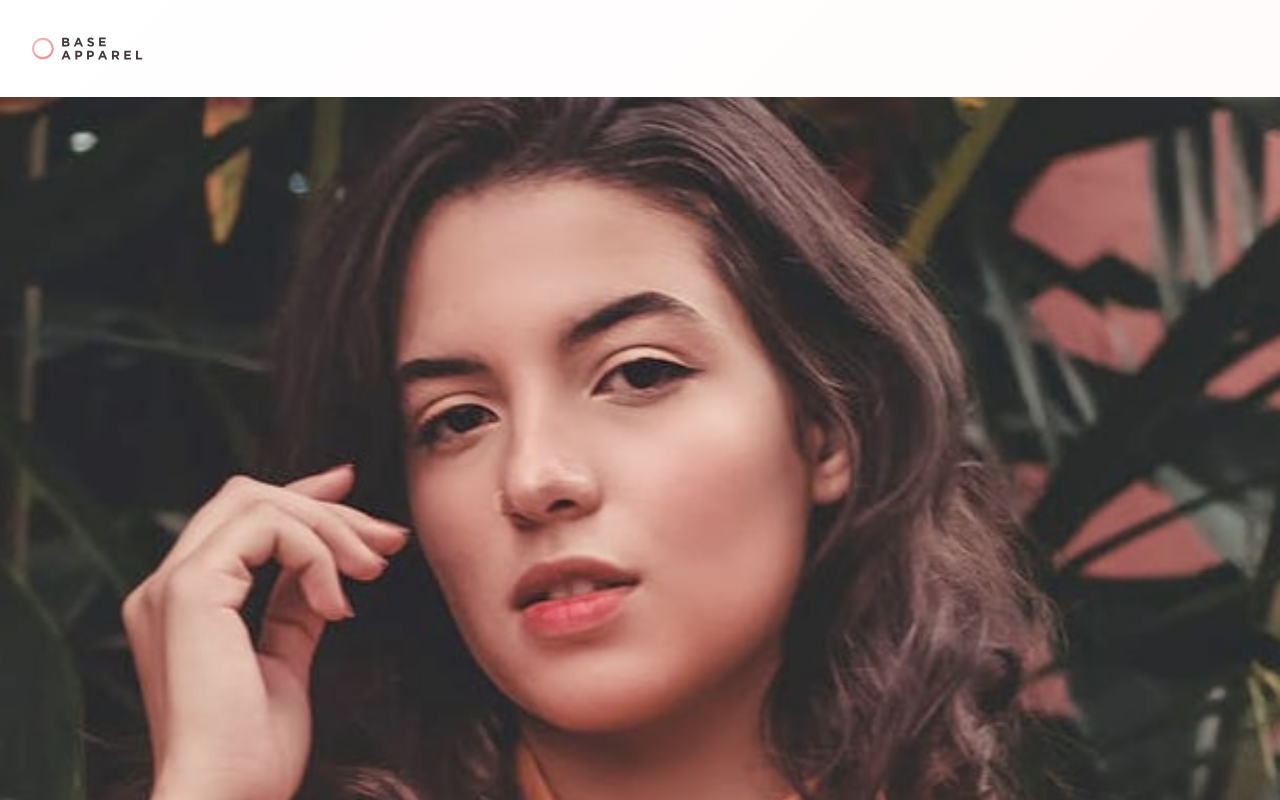
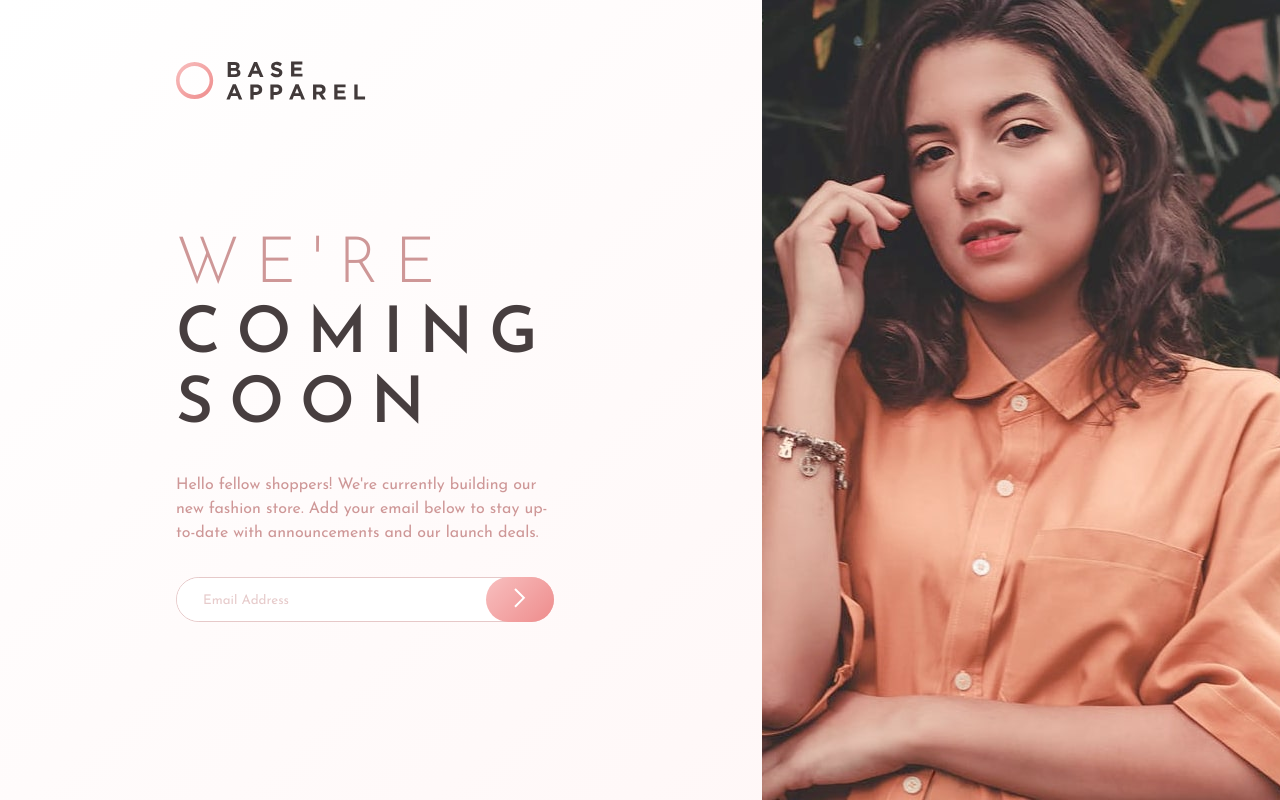
Before and after one commit to lemartinezm/base-apparel-coming-soon, a plain HTML site: page index.html in a window 1280 px wide. Shown: the top 800 px of the page. Drawn offline with Linux system fonts and the light colour scheme.

Commit message:
feat: desktop version

```diff
--- a/index.html
+++ b/index.html
@@ -26,7 +26,7 @@
         <img src="./images/hero-mobile.jpg" alt="hero image">
       </picture>
 
-      <div>
+      <div id="container">
         <h1>
           We're <span>coming soon</span>
         </h1>
--- a/styles/styles.scss
+++ b/styles/styles.scss
@@ -15,6 +15,10 @@ p {
 }
 
 body {
+  display: flex;
+  justify-content: center;
+  position: relative;
+  height: 100vh;
   margin: 0;
   background: rgb(255, 255, 255);
   background: linear-gradient(135deg, hsl(0, 0%, 100%) 0%, hsl(0, 100%, 98%) 100%);
@@ -36,8 +40,6 @@ main {
 
   #hero {
     display: flex;
-    width: 100%;
-    height: auto;
     img {
       width: 100%;
     }
@@ -127,3 +129,75 @@ main {
     }
   }
 }
+
+@media (min-width: 576px) {
+  main {
+    max-width: 500px;
+    margin: 0 auto;
+  }
+}
+
+@media (min-width: 768px) {
+  main {
+    max-width: 700px;
+    margin: 0 auto;
+  }
+}
+
+@media (min-width: 1024px) {
+  main {
+    max-width: none;
+    margin: 0;
+    flex-direction: row-reverse;
+
+    #logo {
+      position: absolute;
+      left: 176px;
+      top: 64px;
+      padding: 0;
+      img {
+        width: 158px;
+        height: 33px;
+        transform: scale(1.2);
+      }
+    }
+
+    #hero {
+      height: 100%;
+
+      img {
+        object-fit: cover;
+      }
+    }
+
+    #container {
+      flex: 1;
+      justify-content: center;
+      align-items: center;
+      text-align: left;
+      box-sizing: border-box;
+      margin: 224px 176px 144px 144px;
+
+      h1 {
+        font-size: 64px;
+        line-height: 70px;
+        letter-spacing: 16px;
+      }
+
+      p {
+        font-size: 16px;
+        line-height: 24px;
+      }
+
+      form {
+        width: 100%;
+        // terminar el box-shadow
+        div > button:hover {
+          opacity: 50%;
+          box-shadow: 0 10px 15px $soft_red;
+        }
+      }
+    }
+
+  }
+}
```
Also changed, not shown: images/preview.png (added), styles/styles.css, 3 other files.
